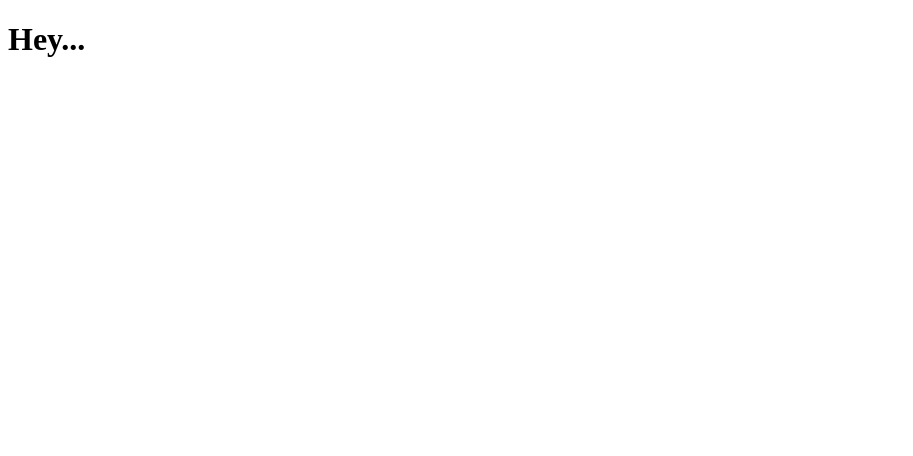
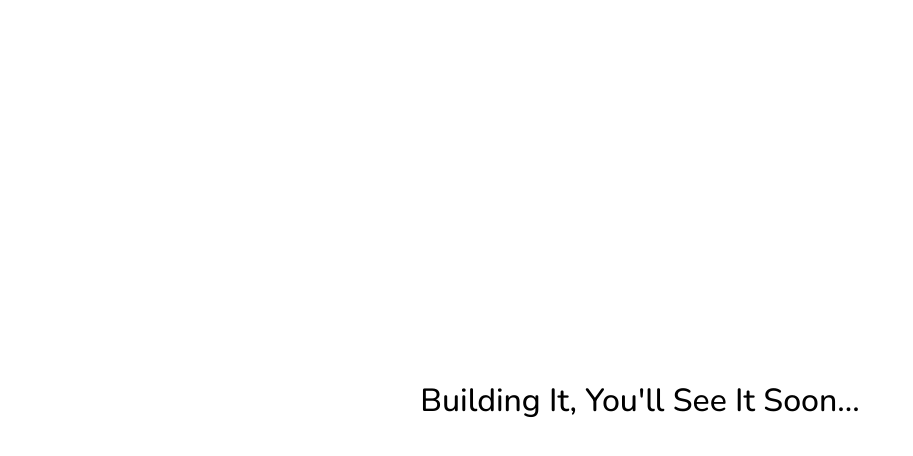
Before and after one commit to jalal-hejazi/jalal-hejazi.github.io, a plain HTML site: page index.html in a window 1280 px wide. Shown: the whole page, without its empty margins (0-913 px from the left). Drawn offline with nearby package versions, Linux system fonts and the light colour scheme.

Commit message:
Update index.html

```diff
--- a/index.html
+++ b/index.html
@@ -5,8 +5,29 @@
     <meta http-equiv="X-UA-Compatible" content="IE=edge" />
     <meta name="viewport" content="width=device-width, initial-scale=1.0" />
     <title>Document</title>
+    <style>
+      @import url('https://fonts.googleapis.com/css2?family=Nunito:wght@400;500;600&display=swap');
+      * {
+        margin: 0;
+        padding: 0;
+      }
+      body {
+        width: 100vw;
+        height: 100vh;
+        display: flex;
+        align-items: center;
+        justify-content: center;
+      }
+      p {
+        font-family: Nunito;
+        font-size: 2em;
+        font-weight: 500;
+      }
+    </style>
   </head>
   <body>
-    <h1>Hey...</h1>
+    <p>
+      Building It, You'll See It Soon...
+    </p>
   </body>
 </html>
```
